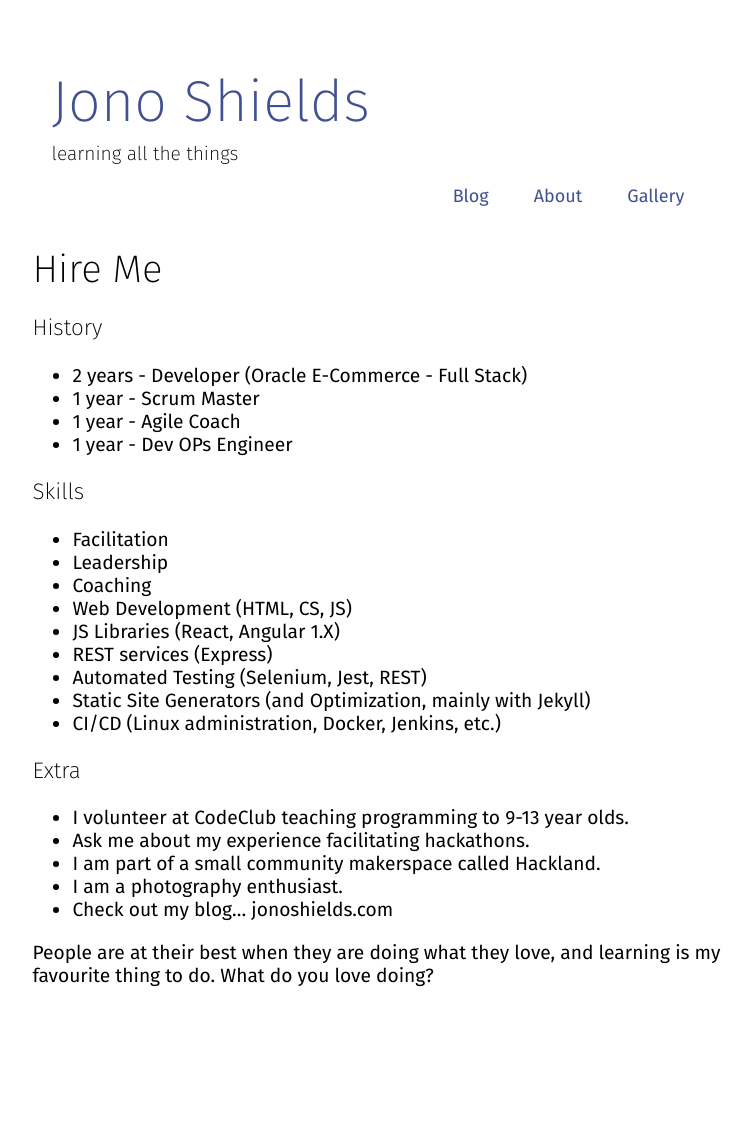
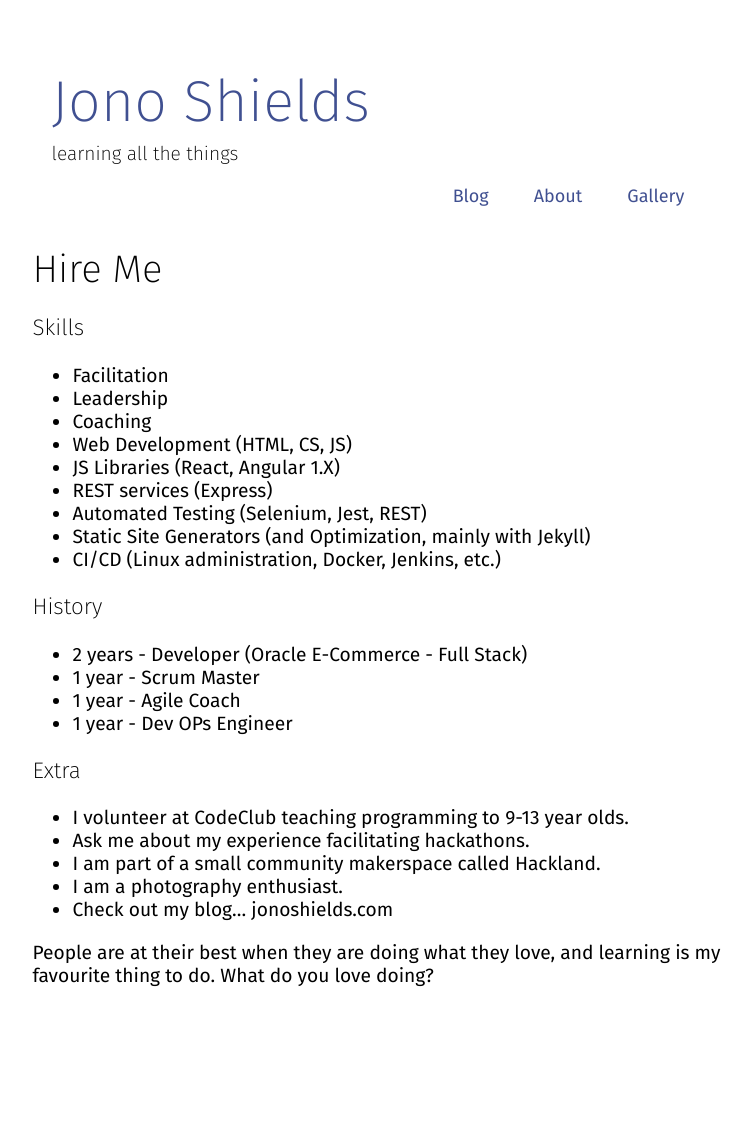
Before and after one commit to foopod/blog-3.0, a Jekyll site: the page built from hireme.md, in a window 1280 px wide. Shown: the whole page, without its empty margins (262-1013 px from the left). Built offline with Jekyll 4.4.1, drawn with Linux system fonts in a browser that asks for light colours; part of the change alters nothing that is shown.

```diff
--- a/hireme.md
+++ b/hireme.md
@@ -5,13 +5,6 @@ description: You should definitely consider this
 date: ''
 
 ---
-### History
-
-* 2 years - Developer (Oracle E-Commerce - Full Stack)
-* 1 year - Scrum Master
-* 1 year - Agile Coach
-* 1 year - Dev OPs Engineer
-
 ### Skills
 
 * Facilitation
@@ -24,6 +17,13 @@ date: ''
 * Static Site Generators (and Optimization, mainly with Jekyll)
 * CI/CD (Linux administration, Docker, Jenkins, etc.)
 
+### History
+
+* 2 years - Developer (Oracle E-Commerce - Full Stack)
+* 1 year - Scrum Master
+* 1 year - Agile Coach
+* 1 year - Dev OPs Engineer
+
 ### Extra
 
 * I volunteer at CodeClub teaching programming to 9-13 year olds.
```
